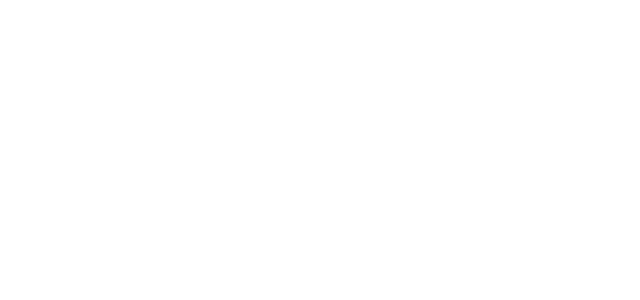
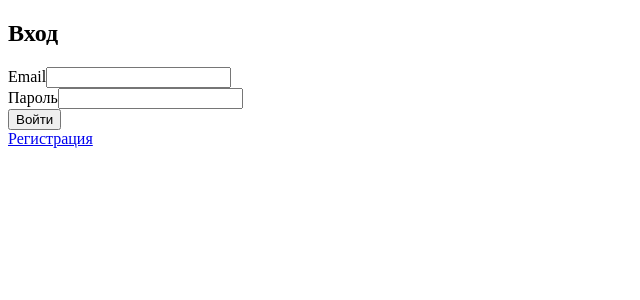
Before and after one commit to MichaelSharan/task-management-client, an Angular app: page /login in a window 1280 px wide. Shown: the top 300 px of the page, without its empty margins (0-640 px from the left). Built offline with nearby package versions, Linux system fonts and the light colour scheme.

Commit message:
добавил отображение

```diff
--- a/src/app/app.component.html
+++ b/src/app/app.component.html
@@ -1 +1,2 @@
 <button *ngIf="isAuthenticated()" (click)="logout()" class="btn btn-danger">Выход</button>
+<router-outlet></router-outlet>
--- a/src/app/app.component.ts
+++ b/src/app/app.component.ts
@@ -1,12 +1,12 @@
 import { Component } from '@angular/core';
 import { AuthService } from './services/auth.service';
-import { Router } from '@angular/router';
+import { Router, RouterOutlet } from '@angular/router';
 import { NgIf } from '@angular/common';
 
 @Component({
   selector: 'app-root',
   templateUrl: './app.component.html',
-  imports: [NgIf],
+  imports: [NgIf, RouterOutlet],
   styleUrls: ['./app.component.css']
 })
 export class AppComponent {
--- a/src/app/app.config.ts
+++ b/src/app/app.config.ts
@@ -8,6 +8,5 @@
     provideZoneChangeDetection({ eventCoalescing: true }),
     provideRouter(routes),
     provideHttpClient(),
-    provideZoneChangeDetection({ eventCoalescing: true }),
   ]
 };
--- a/src/app/pages/login/login.component.html
+++ b/src/app/pages/login/login.component.html
@@ -11,4 +11,5 @@
       </div>
       <button type="submit" class="btn btn-primary">Войти</button>
     </form>
+    <a href="/register">Регистрация</a>
   </div>
```
